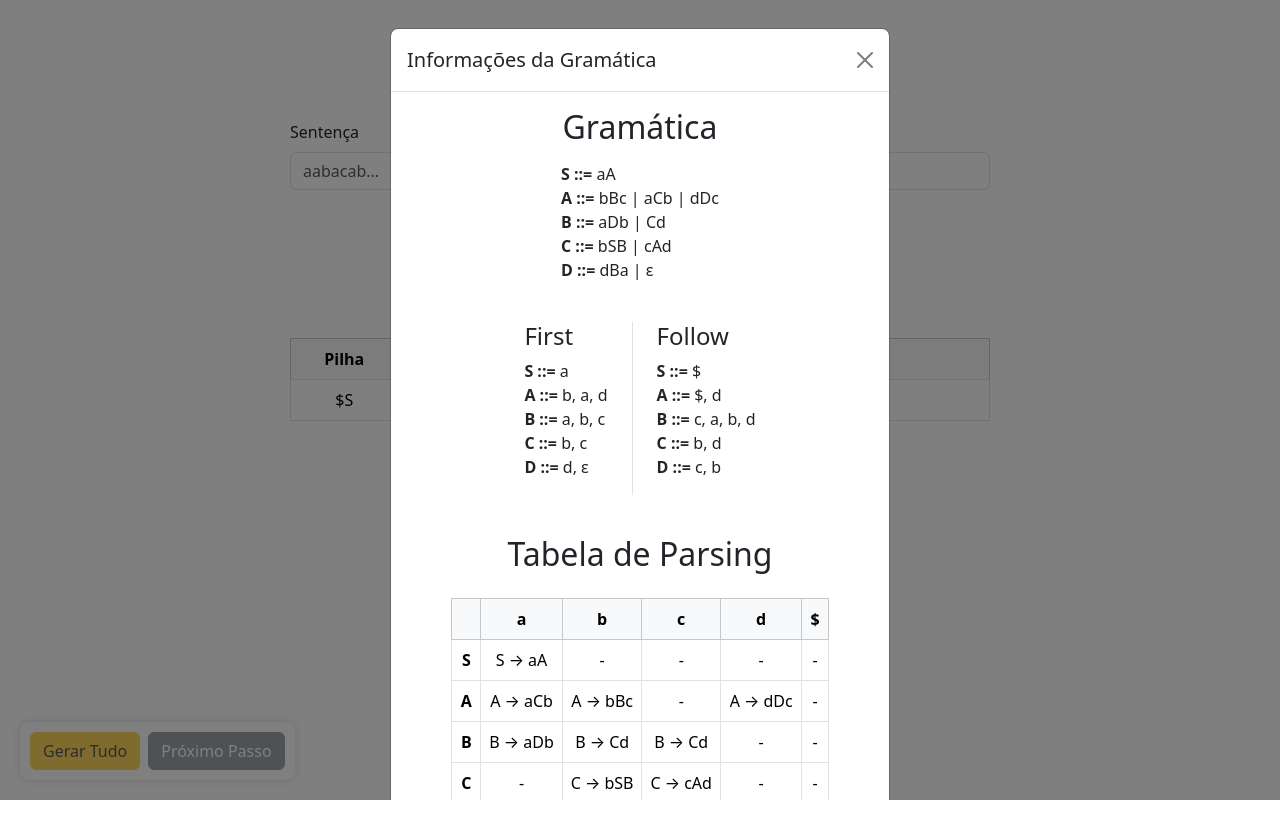
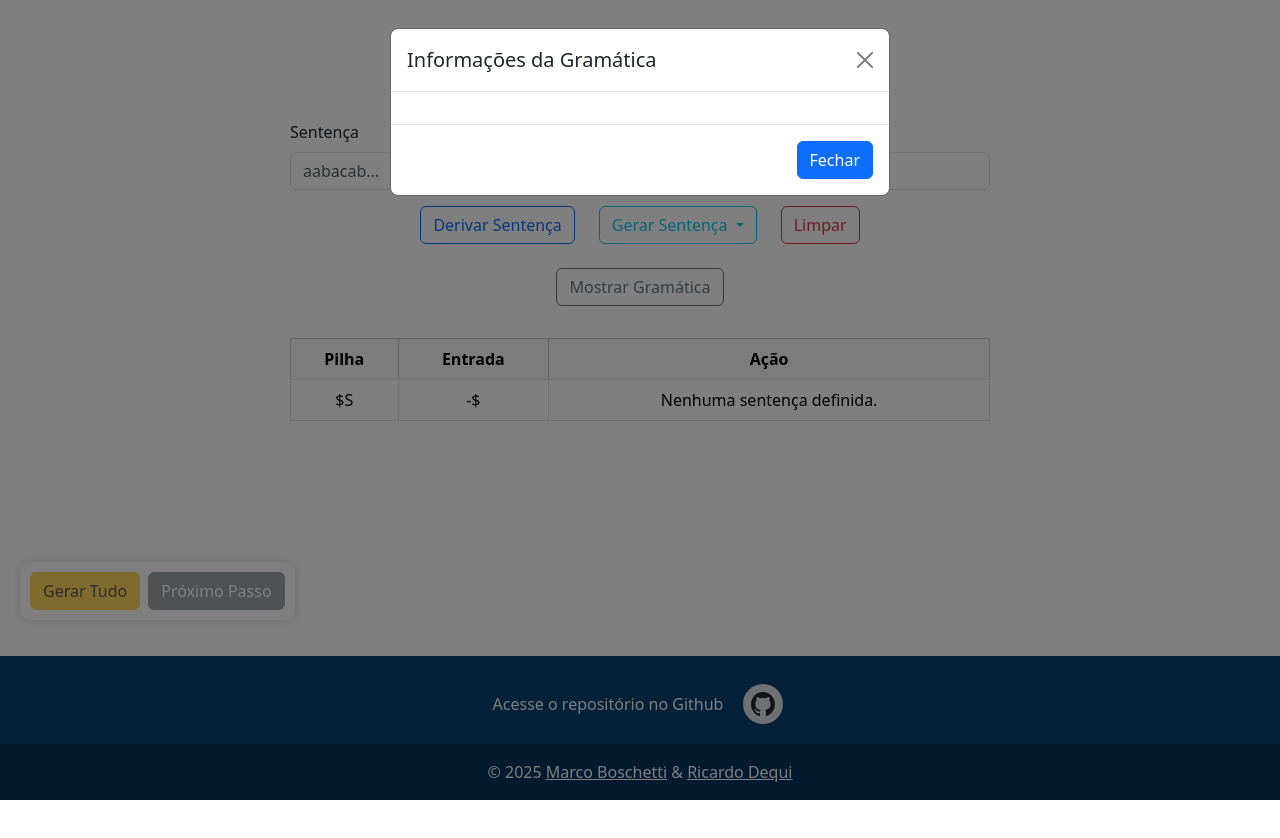
Before and after one commit to MarcoBosc/analisador-sintatico, a plain HTML site: page index.html in a window 1280 px wide. Both pictures are taken after a click on the button "Mostrar Gramática". Drawn offline with nearby package versions, Linux system fonts and the light colour scheme; a small style sheet from the web is missing.

Commit message:
coloquei um footer

```diff
--- a/index.html
+++ b/index.html
@@ -6,6 +6,9 @@
   <meta name="viewport" content="width=device-width, initial-scale=1.0">
   <link href="https://cdn.jsdelivr.net/npm/bootstrap@5.3.6/dist/css/bootstrap.min.css" rel="stylesheet"
     integrity="sha384-4Q6Gf2aSP4eDXB8Miphtr37CMZZQ5oXLH2yaXMJ2w8e2ZtHTl7GptT4jmndRuHDT" crossorigin="anonymous">
+  <link rel="stylesheet" href="https://cdnjs.cloudflare.com/ajax/libs/font-awesome/6.4.0/css/all.min.css"
+    integrity="sha512-pb3gkjhcncMgKNvHZBcf0LdeR2ErtE54oiXVqD9boH+5oQd1c5SFTnP0q+ig9Z2hUiWlqOJdN5FhZf3o8BaxZg=="
+    crossorigin="anonymous" referrerpolicy="no-referrer" />
   <title>Analisador Sintático</title>
   <style>
     .sticky-buttons {
@@ -15,13 +18,28 @@
     @media (min-height: 700px) {
       .sticky-buttons.fixed {
         position: fixed;
-        bottom: 20px;
+        bottom: 180px;
         left: 20px;
         z-index: 1050;
         background: white;
         padding: 10px;
         border-radius: 10px;
         box-shadow: 0 0 10px rgba(0, 0, 0, 0.15);
+      }
+
+
+      footer {
+        position: fixed;
+        bottom: 0;
+        left: 0;
+        width: 100%;
+        z-index: 1030;
+        /* para ficar acima do conteúdo */
+      }
+
+      body {
+        padding-bottom: 150px;
+        /* espaço para o footer fixo */
       }
     }
   </style>
@@ -170,112 +188,52 @@
       </div>
     </div>
 
-    <!-- Modal Gramática-->
+    <!-- Modal Gramática -->
     <div class="modal fade" id="gramaticaModal" tabindex="-1" role="dialog" aria-labelledby="gramaticaModalLabel"
       aria-hidden="true">
       <div class="modal-dialog" role="document">
         <div class="modal-content">
+          <!-- modal header -->
           <div class="modal-header">
             <h5 class="modal-title" id="gramaticaModalLabel">Informações da Gramática</h5>
-            <button type="button" class="btn-close" data-bs-dismiss="modal" aria-label="Close">
-            </button>
+            <button type="button" class="btn-close" data-bs-dismiss="modal" aria-label="Close"></button>
           </div>
-          <div class="modal-body container d-flex flex-column align-items-center justify-content-center text-center">
-            <h2 class="mb-3">Gramática</h2>
-            <p class="text-start">
-              <strong>S ::=</strong> aA <br>
-              <strong>A ::=</strong> bBc | aCb | dDc <br>
-              <strong>B ::=</strong> aDb | Cd <br>
-              <strong>C ::=</strong> bSB | cAd <br>
-              <strong>D ::=</strong> dBa | ε
+          <!-- modal body -->
+          <div class="modal-body">
+            <!-- Conteúdo do modal -->
+          </div>
+          <!-- modal footer -->
+          <div class="modal-footer">
+            <button type="button" class="btn btn-primary" data-bs-dismiss="modal">Fechar</button>
+          </div>
+        </div> <!-- fecha modal-content -->
+      </div> <!-- fecha modal-dialog -->
+    </div> <!-- fecha modal -->
+
+    <!-- Footer da página - fora do modal -->
+    <section style="width: 100vw;">
+      <footer class="text-center text-white" style="background-color: #0a4275;">
+        <div class="container p-4 pb-0">
+          <section>
+            <p class="d-flex justify-content-center align-items-center">
+              <span class="me-3">Acesse o repositório no Github</span>
+              <a class="btn text-white btn-floating m-1"
+                style="background-color:#dce0e4; width: 40px; height: 40px; border-radius: 50%; display: inline-flex; align-items: center; justify-content: center;"
+                href="https://github.com/MarcoBosc/analisador-sintatico" role="button">
+                <img src="/icon/github-mark.svg" alt="GitHub" style="width: 24px; height: 24px;">
+              </a>
+
             </p>
-
-            <div class="container d-flex justify-content-center my-4">
-              <div class="pe-4 text-start">
-                <h4>First</h4>
-                <p>
-                  <strong>S ::=</strong> a <br>
-                  <strong>A ::=</strong> b, a, d <br>
-                  <strong>B ::=</strong> a, b, c <br>
-                  <strong>C ::=</strong> b, c <br>
-                  <strong>D ::=</strong> d, ε
-                </p>
+          </section>
         </div>
-              <div class="ps-4 text-start border-start">
-                <h4>Follow</h4>
-                <p>
-                  <strong>S ::=</strong> $ <br>
-                  <strong>A ::=</strong> $, d <br>
-                  <strong>B ::=</strong> c, a, b, d <br>
-                  <strong>C ::=</strong> b, d <br>
-                  <strong>D ::=</strong> c, b
-                </p>
+        <div class="text-center p-3" style="background-color: rgba(0, 0, 0, 0.2);">
+          © 2025
+          <a class="text-white" href="https://br.linkedin.com/in/marco-antonio-boschetti">Marco Boschetti</a>
+          &amp;
+          <a class="text-white" href="https://br.linkedin.com/in/ricardo-luiz-dequi-57805422b">Ricardo Dequi</a>
         </div>
-            </div>
-
-            <h2 class="mt-3">Tabela de Parsing</h2>
-            <div class="table-responsive mt-3">
-              <table class="table table-bordered table-hover text-center align-middle">
-                <thead class="table-light">
-                  <tr>
-                    <th></th>
-                    <th>a</th>
-                    <th>b</th>
-                    <th>c</th>
-                    <th>d</th>
-                    <th>$</th>
-                  </tr>
-                </thead>
-                <tbody>
-                  <tr>
-                    <td><strong>S</strong></td>
-                    <td>S → aA</td>
-                    <td>-</td>
-                    <td>-</td>
-                    <td>-</td>
-                    <td>-</td>
-                  </tr>
-                  <tr>
-                    <td><strong>A</strong></td>
-                    <td>A → aCb</td>
-                    <td>A → bBc</td>
-                    <td>-</td>
-                    <td>A → dDc</td>
-                    <td>-</td>
-                  </tr>
-                  <tr>
-                    <td><strong>B</strong></td>
-                    <td>B → aDb</td>
-                    <td>B → Cd</td>
-                    <td>B → Cd</td>
-                    <td>-</td>
-                    <td>-</td>
-                  </tr>
-                  <tr>
-                    <td><strong>C</strong></td>
-                    <td>-</td>
-                    <td>C → bSB</td>
-                    <td>C → cAd</td>
-                    <td>-</td>
-                    <td>-</td>
-                  </tr>
-                  <tr>
-                    <td><strong>D</strong></td>
-                    <td>-</td>
-                    <td>D → ε</td>
-                    <td>D → ε</td>
-                    <td>D → dBa</td>
-                    <td>-</td>
-                  </tr>
-                </tbody>
-              </table>
-            </div>
-          </div>
-
-          <div class="modal-footer">
-            <button type="button" class="btn btn-primary" data-bs-dismiss="modal" aria-label="Close">Fechar</button>
-          </div>
-
+      </footer>
+    </section>
 
 
     <script type="module" src="/scripts/gerarSentenca.js"></script>
```
Also changed, not shown: icon/github-mark.svg (added), 2 other files. Lines whose indentation alone changed are shown as unchanged.
